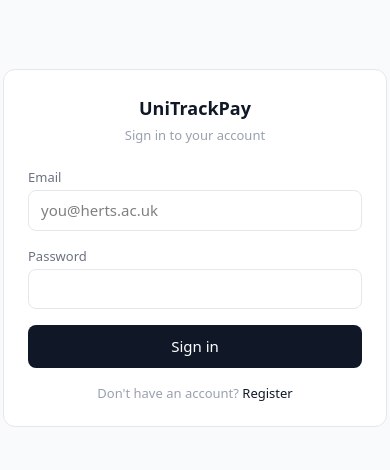
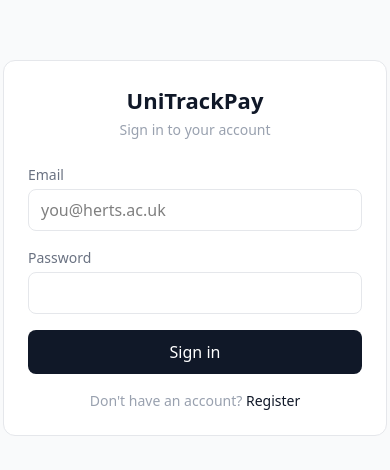
Before and after one commit to ImpactNexus000/unitrackpay, a React (Vite) app in the folder frontend/: page /login in a window 390 px wide. Shown: the part 174-644 px from the top of the page. Built offline with nearby package versions, Linux system fonts and the light colour scheme; no server answers.

Commit message:
Increase mobile font sizes further for readability

```diff
--- a/frontend/src/index.css
+++ b/frontend/src/index.css
@@ -16,12 +16,16 @@ body {
 /* Mobile font size boost — prevent text from being too small on phones */
 @media (max-width: 640px) {
   .text-xs {
-    font-size: 0.8125rem;
-    line-height: 1.4;
+    font-size: 0.875rem;
+    line-height: 1.5;
   }
   .text-sm {
-    font-size: 0.9375rem;
+    font-size: 1rem;
     line-height: 1.5;
+  }
+  .text-lg {
+    font-size: 1.375rem;
+    line-height: 1.4;
   }
 }
 
```
